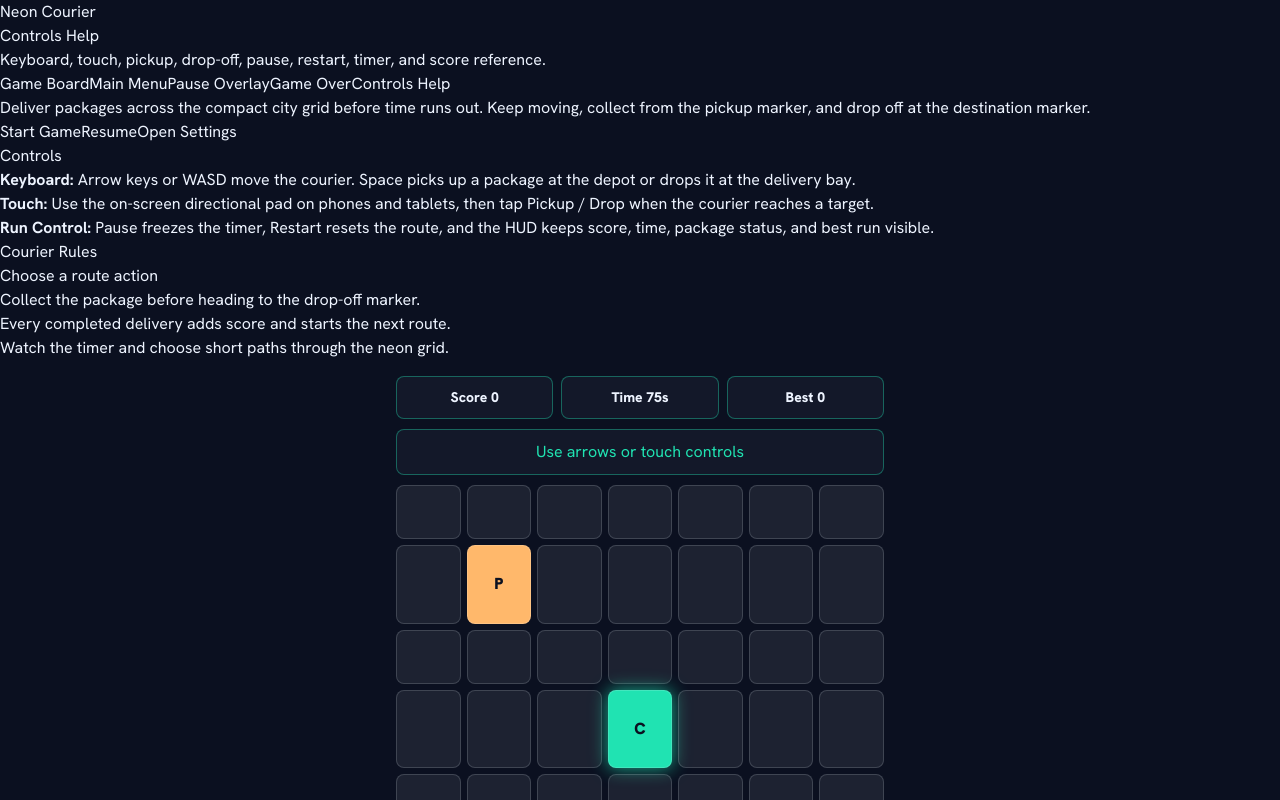
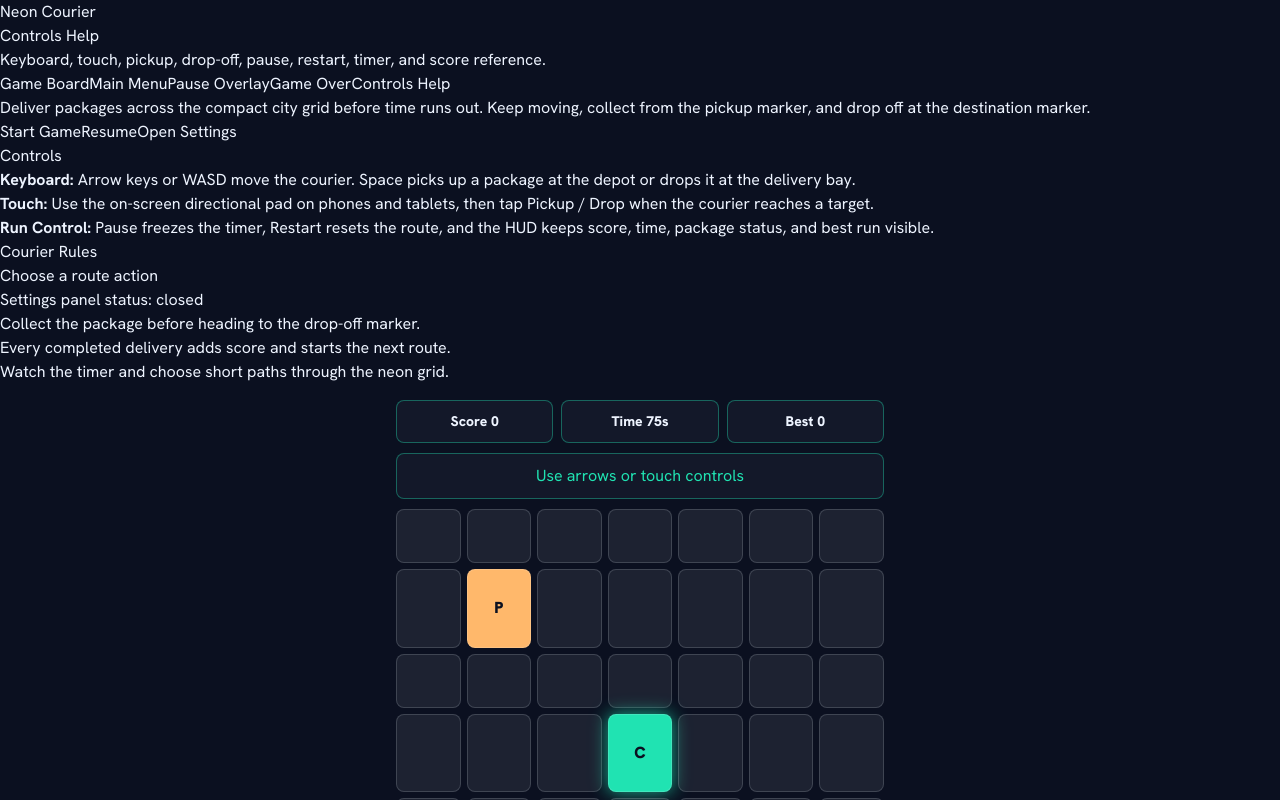
Before and after one commit to hikmetgulsesli/build-a-compact-browser-arcade-game-called-neon-courier-it-shoul, a React (Vite) app: page / in a window 1280 px wide. Both pictures are taken after a click on the button "Open Settings". Shown: the top 800 px of the page. Built offline with nearby package versions, Linux system fonts and the light colour scheme.

Commit message:
feat: US-002 - compact arcade game called Neon Courier - Controls Help screen

```diff
--- a/src/screens/ControlsHelp.tsx
+++ b/src/screens/ControlsHelp.tsx
@@ -37,9 +37,13 @@ const deliveryTips = [
 
 export function ControlsHelp({ actions }: ControlsHelpProps) {
   const [lastAction, setLastAction] = useState("Choose a route action");
+  const [settingsStatus, setSettingsStatus] = useState("Settings panel status: closed");
 
   const handleAction = (actionId: ControlsHelpActionId, label: string) => {
     setLastAction(label);
+    if (actionId === "open-settings-3") {
+      setSettingsStatus("Settings panel status: open request shown on Controls Help");
+    }
     actions?.[actionId]?.();
   };
 
@@ -53,7 +57,7 @@ export function ControlsHelp({ actions }: ControlsHelpProps) {
           <section className="command-panel">
             <p>Deliver packages across the compact city grid before time runs out. Keep moving, collect from the pickup marker, and drop off at the destination marker.</p>
             <div className="action-row"><button type="button" data-action-id="start-game-1" onClick={() => handleAction("start-game-1", "Start Game selected")}>Start Game</button><button type="button" data-action-id="resume-2" onClick={() => handleAction("resume-2", "Resume selected")}>Resume</button><button type="button" data-action-id="open-settings-3" onClick={() => handleAction("open-settings-3", "Open Settings selected")}>Open Settings</button></div>
-            <div className="data-grid"><article><h2>Controls</h2>{controlGroups.map((group) => (<p key={group.title}><strong>{group.title}:</strong> {group.details}</p>))}</article><article><h2>Courier Rules</h2><p aria-live="polite">{lastAction}</p>{deliveryTips.map((tip) => (<p key={tip}>{tip}</p>))}</article></div>
+            <div className="data-grid"><article><h2>Controls</h2>{controlGroups.map((group) => (<p key={group.title}><strong>{group.title}:</strong> {group.details}</p>))}</article><article><h2>Courier Rules</h2><p aria-live="polite">{lastAction}</p><p aria-live="polite">{settingsStatus}</p>{deliveryTips.map((tip) => (<p key={tip}>{tip}</p>))}</article></div>
           </section></main>
     </>
   );
```
